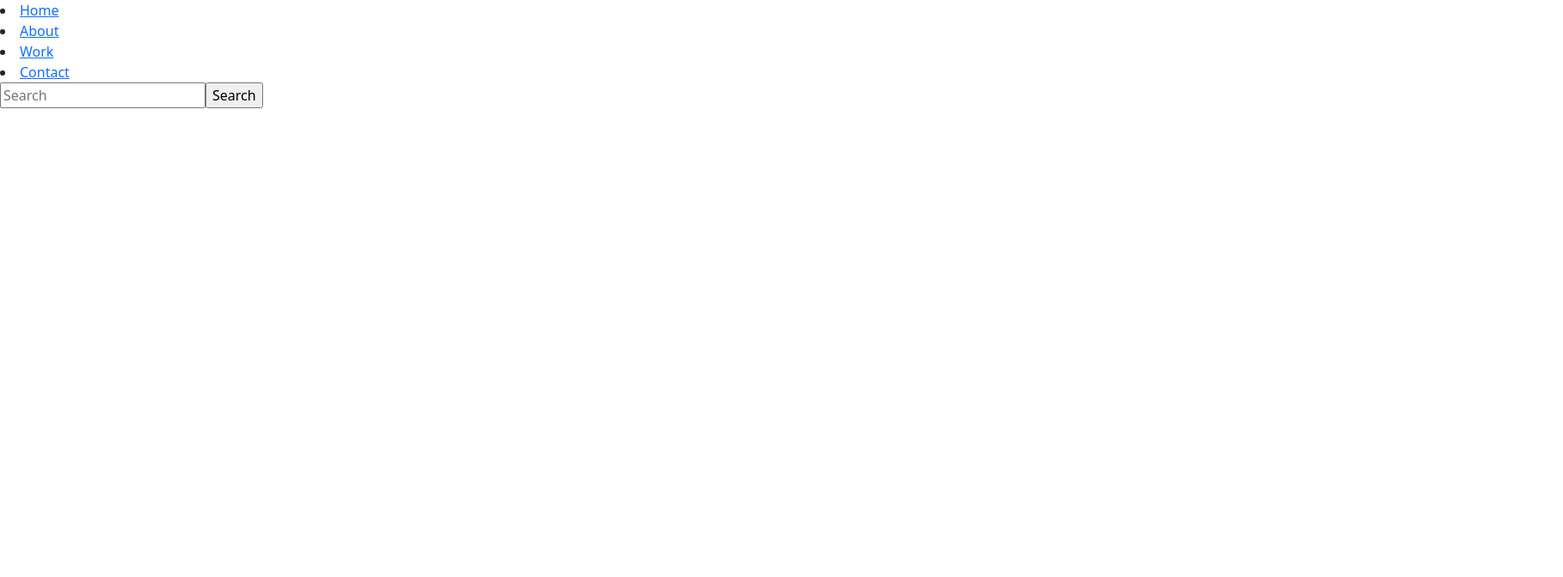
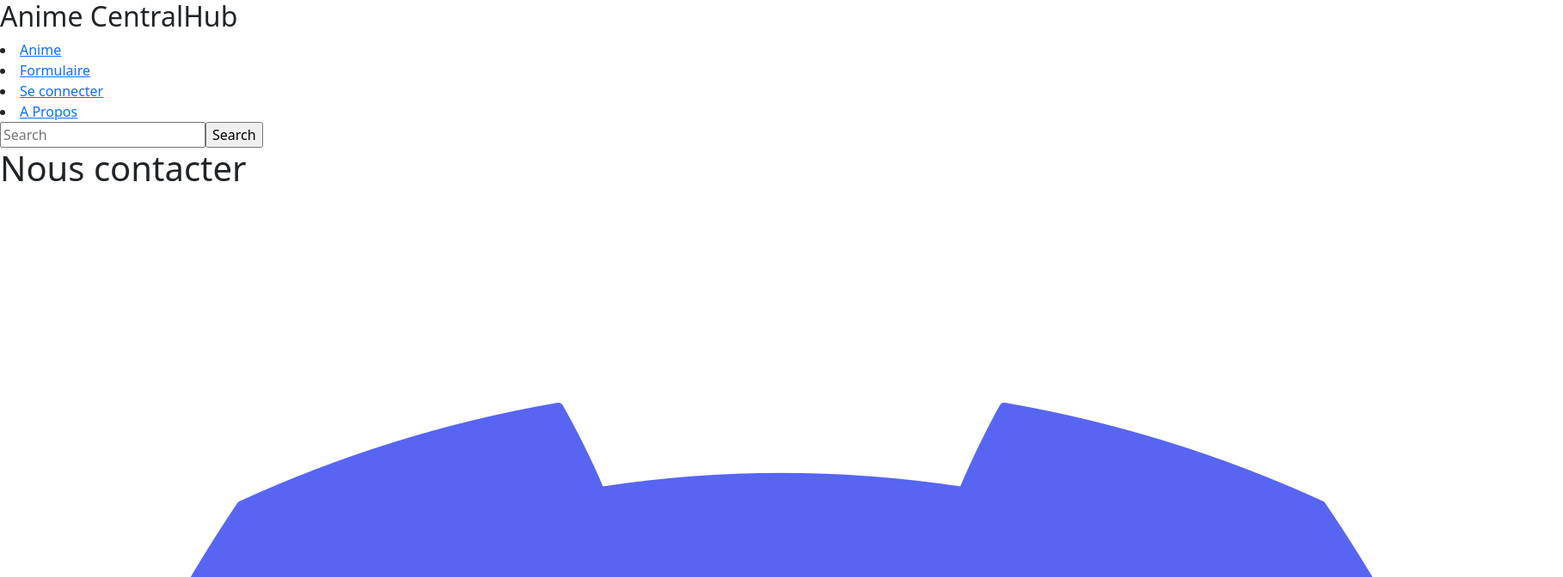
Before and after one commit to Xanooo/ReactApp, a React (Vite) app: page / in a window 1280 px wide. Shown: the top 672 px of the page at 86% size, 1818 px wide, since content can reach past the window. Built offline with nearby package versions, Linux system fonts and the light colour scheme.

Commit message:
Ajout de la page About, codage des pages Footer et Navbar.

```diff
--- a/src/App.tsx
+++ b/src/App.tsx
@@ -1,9 +1,17 @@
 import Navbar from "./components/Navbar/Navbar";
+import Footer from "./components/Footer/Footer";
+import githubImg from "./assets/github.png";
+import discordImg from "./assets/discord.png";
 
 function App() {
-  let items = ["Home", "About", "Work", "Contact"];
+  let items = ["Anime", "Formulaire", "Se connecter", "A Propos"];
 
-  return <Navbar items={items}></Navbar>;
+  return (
+    <>
+      <Navbar items={items}></Navbar>
+      <Footer githubPath={githubImg} discordPath={discordImg}></Footer>
+    </>
+  );
 }
 
 export default App;
--- a/src/components/Footer/Footer.tsx
+++ b/src/components/Footer/Footer.tsx
@@ -0,0 +1,16 @@
+interface FooterProps {
+  discordPath: string;
+  githubPath: string;
+}
+
+function Footer({ discordPath, githubPath }: FooterProps) {
+  return (
+    <footer>
+      <h1>Nous contacter</h1>
+      <img src={discordPath} />
+      <img src={githubPath} />
+    </footer>
+  );
+}
+
+export default Footer;
--- a/src/components/Navbar/Navbar.tsx
+++ b/src/components/Navbar/Navbar.tsx
@@ -8,6 +8,7 @@ function Navbar({ items }: NavbarProps) {
   const [selectedIndex, setSelectedIndex] = useState(-1);
   return (
     <nav>
+      <h2>Anime CentralHub</h2>
       {items.map((items) => (
         <li key={items}>
           <a href="#">{items}</a>
```
Also changed, not shown: src/assets/discord.png (added), src/assets/github.png (added), src/components/About/About.tsx (added).
